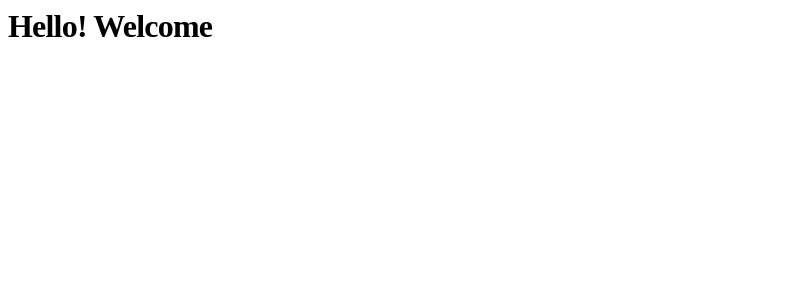
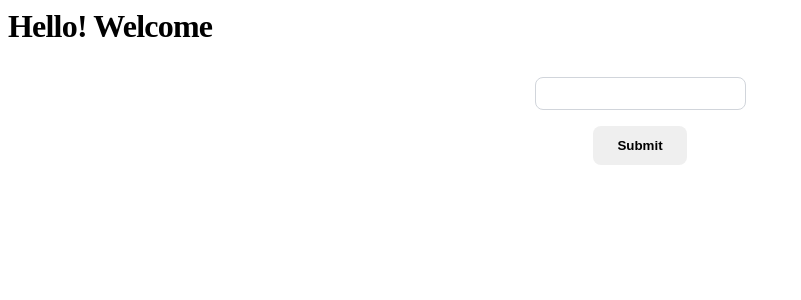
Before and after one commit to hecticme/nuxt-jest-setup, a Nuxt app: page / in a window 1280 px wide. Shown: the top 300 px of the page, without its empty margins (0-801 px from the left). Built offline with nearby package versions, Linux system fonts and the light colour scheme.

Commit message:
feat: add `FormSubmitter` component

```diff
--- a/app.vue
+++ b/app.vue
@@ -1,5 +1,7 @@
 <template>
   <div>
     <Welcome />
+
+    <FormSubmitter />
   </div>
 </template>
--- /dev/null
+++ b/components/FormSubmitter.vue
@@ -0,0 +1,71 @@
+<script setup lang="ts">
+const username = ref('')
+
+const hasSubmitted = ref(false)
+
+function handleSubmit () {
+  hasSubmitted.value = true
+}
+</script>
+
+<template>
+  <div class="form-container">
+    <form
+      class="form"
+      name="username"
+      @submit.prevent="handleSubmit"
+    >
+      <input
+        v-model="username"
+        class="input-username"
+        data-username
+      >
+
+      <input
+        class="button-submit"
+        role="button"
+        type="submit"
+      >
+    </form>
+
+    <p
+      v-if="hasSubmitted"
+      class="message"
+    >
+      Thank you for your submission, {{ username }}.
+    </p>
+  </div>
+</template>
+
+<style scoped>
+.form-container {
+  display: flex;
+  flex-direction: column;
+  align-items: center;
+  gap: 1rem;
+}
+
+.form {
+  display: flex;
+  flex-direction: column;
+  align-items: center;
+  gap: 1rem;
+}
+
+.input-username {
+  padding: 0.5rem 1rem;
+  border: 1px solid #d1d5db;
+  border-radius: 0.5rem
+}
+
+.button-submit {
+  border: 0;
+  border-radius: 0.5rem;
+  padding: 0.75rem 1.5rem;
+  font-weight: 600;
+}
+
+.message {
+  color: green;
+}
+</style>
```
